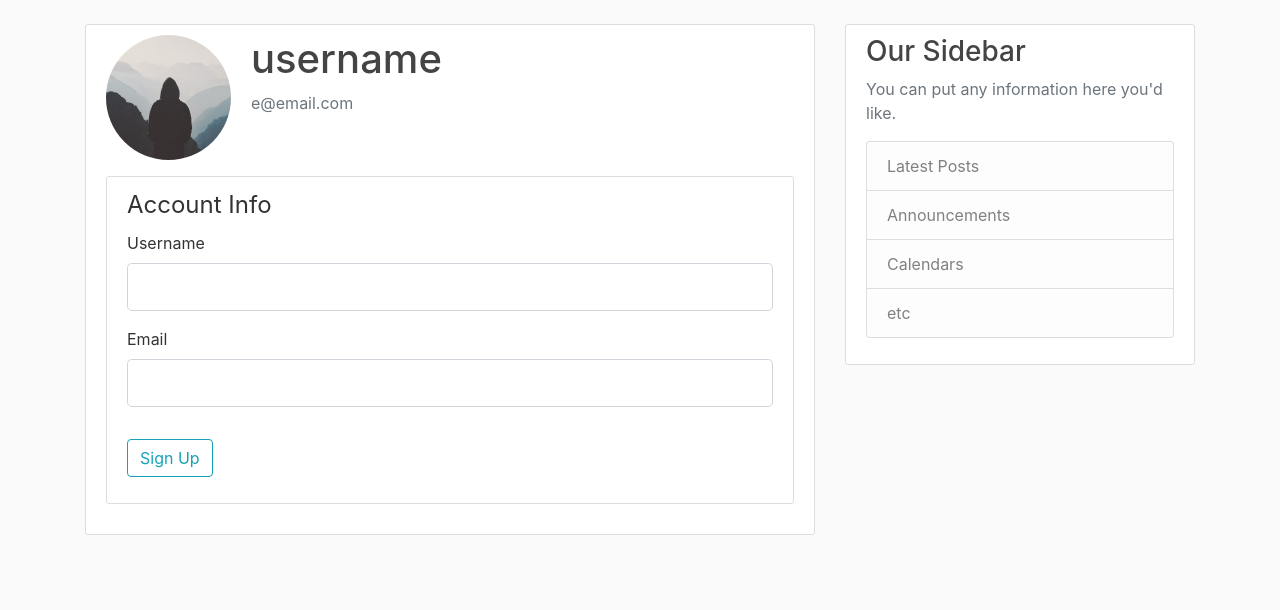
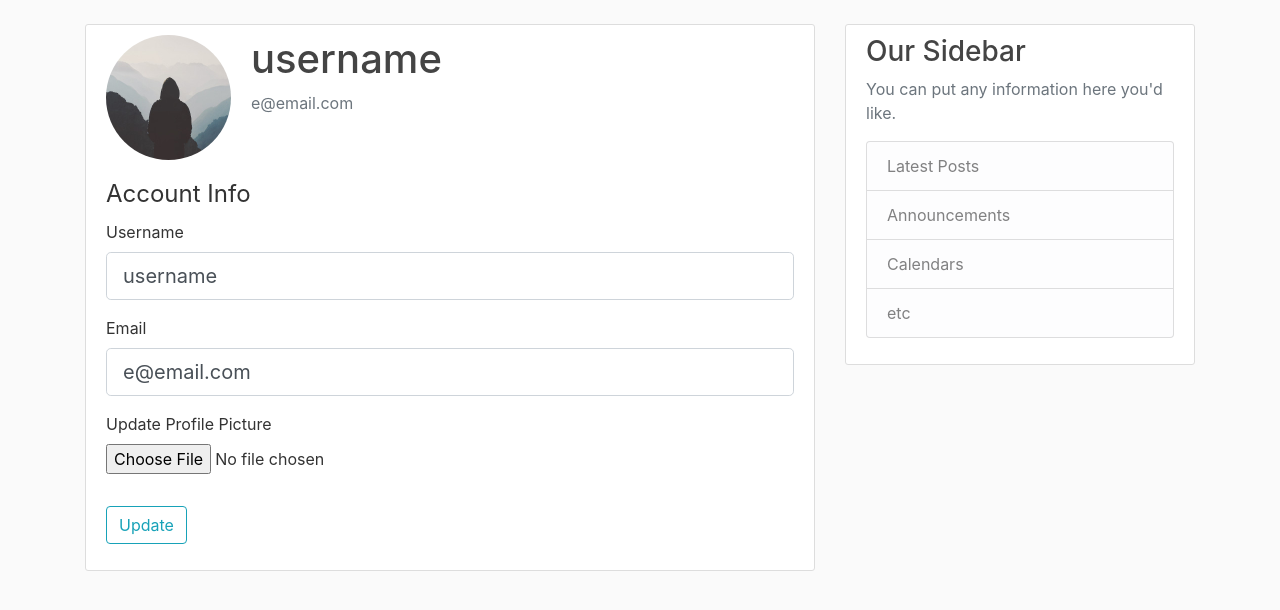
Before and after one commit to stockluke/forecastingchallenge, a Flask app: page /account in a window 1280 px wide. Shown: the part 56-666 px from the top of the page. Run offline with Flask 2, Linux system fonts and the light colour scheme; a user stored in the database is signed in; some libraries are stand-ins or nearby versions.

Commit message:
Added profile pictures.

```diff
--- a/forecastingchallenge/forms.py
+++ b/forecastingchallenge/forms.py
@@ -1,4 +1,5 @@
 from flask_wtf import FlaskForm
+from flask_wtf.file import FileField, FileAllowed
 from flask_login import current_user
 from wtforms import StringField, PasswordField, SubmitField, BooleanField
 from wtforms.validators import DataRequired, Length, Email, EqualTo, ValidationError
@@ -34,7 +35,8 @@ class LoginForm(FlaskForm):
 class UpdateAccountForm(FlaskForm):
     username = StringField('Username', validators=[DataRequired(), Length(min=3, max=20)])
     email = StringField('Email', validators=[DataRequired(), Email(), Length(max=120)])
-    submit = SubmitField('Sign Up')
+    picture = FileField('Update Profile Picture', validators=[FileAllowed(['jpg', 'png'])])
+    submit = SubmitField('Update')
 
     def validate_username(self, username):
         if username.data != current_user.username:
--- a/forecastingchallenge/routes.py
+++ b/forecastingchallenge/routes.py
@@ -1,3 +1,6 @@
+import os
+import secrets
+from PIL import Image
 from flask import render_template, url_for, flash, redirect, request
 from forecastingchallenge import app, db, bcrypt
 from forecastingchallenge.forms import RegistrationForm, LoginForm, UpdateAccountForm
@@ -74,9 +77,36 @@ def logout():
     return redirect(url_for('home'))
 
 
-@app.route("/account")
+def save_picture(form_picture):
+    random_hex = secrets.token_hex(8)
+    _, f_ext = os.path.splitext(form_picture.filename)
+    picture_filename = random_hex + f_ext
+    picture_path = os.path.join(app.root_path, 'static/profile_pics', picture_filename)
+
+    output_size = (125, 125)
+    i = Image.open(form_picture)
+    i.thumbnail(output_size)
+    i.save(picture_path)
+
+    return picture_filename
+
+
+@app.route("/account", methods=['GET', 'POST'])
 @login_required
 def account():
     form = UpdateAccountForm()
+    if form.validate_on_submit():
+        if form.picture.data:
+            # TODO: remove old profile picture saved in folder
+            picture_file = save_picture(form.picture.data)
+            current_user.image_file = picture_file
+        current_user.username = form.username.data
+        current_user.email = form.email.data
+        db.session.commit()
+        flash('Your account has been updated.', 'success')
+        return redirect(url_for('account'))
+    elif request.method == 'GET':
+        form.username.data = current_user.username
+        form.email.data = current_user.email
     image_file = url_for('static', filename='profile_pics/' + current_user.image_file)
     return render_template('account.html', form=form, image_file=image_file)
--- a/forecastingchallenge/templates/account.html
+++ b/forecastingchallenge/templates/account.html
@@ -8,8 +8,7 @@
           <p class="text-secondary">{{ current_user.email }}</p>
         </div>
       </div>
-          <div class="content-section">
-            <form method="POST" action="">
+        <form method="POST" action="" enctype="multipart/form-data">
             {{ form.hidden_tag() }}
             <fieldset class="form-group">
                 <legend>Account Info</legend>
@@ -39,11 +38,19 @@
                         {{ form.email(class="form-control form-control-lg") }}
                     {% endif %}
                 </div>
+                <div class="form-group">
+                    {{ form.picture.label() }}
+                    {{ form.picture(class="form-control-file") }}
+                    {% if form.picture.errors %}
+                        {% for error in form.picture.errors %}
+                            <span class="text-danger">{{ error }}</span></br>
+                        {% endfor %}
+                    {% endif %}
+                </div>
             </fieldset>
             <div class="form-group">
                 {{ form.submit(class="btn btn-outline-info") }}
             </div>
         </form>
     </div>
-    </div>
 {% endblock content %}
--- a/forecastingchallenge/templates/login.html
+++ b/forecastingchallenge/templates/login.html
@@ -1,7 +1,7 @@
 {% extends "layout.html" %}
 {% block content%}
     <div class="content-section">
-        <form method="POST" action="">
+        <form method="POST" action="" enctype="multipart/form-data">
             {{ form.hidden_tag() }}
             <fieldset class="form-group">
                 <legend>Log In</legend>
--- a/forecastingchallenge/templates/register.html
+++ b/forecastingchallenge/templates/register.html
@@ -1,7 +1,7 @@
 {% extends "layout.html" %}
 {% block content%}
     <div class="content-section">
-        <form method="POST" action="">
+        <form method="POST" action="" enctype="multipart/form-data">
             {{ form.hidden_tag() }}
             <fieldset class="form-group">
                 <legend>Join Today</legend>
```
Lines whose indentation alone changed are shown as unchanged.
